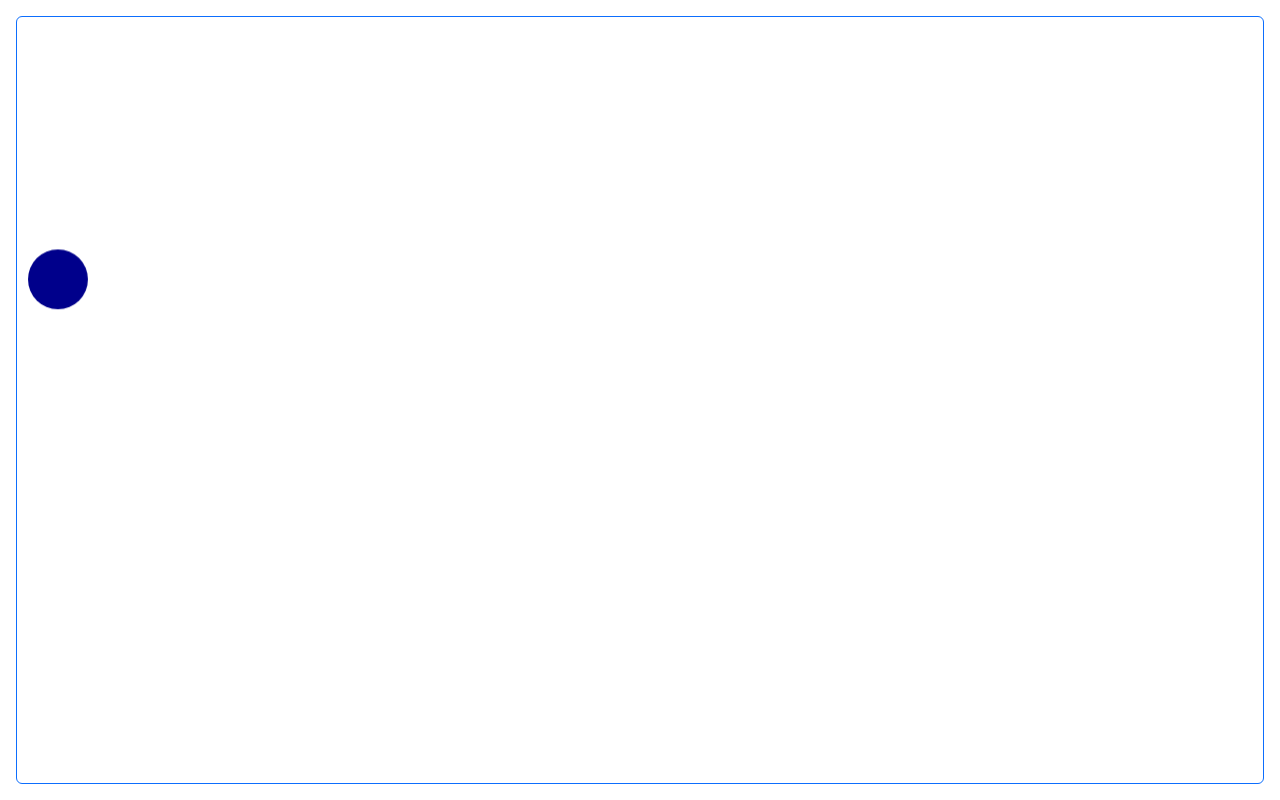
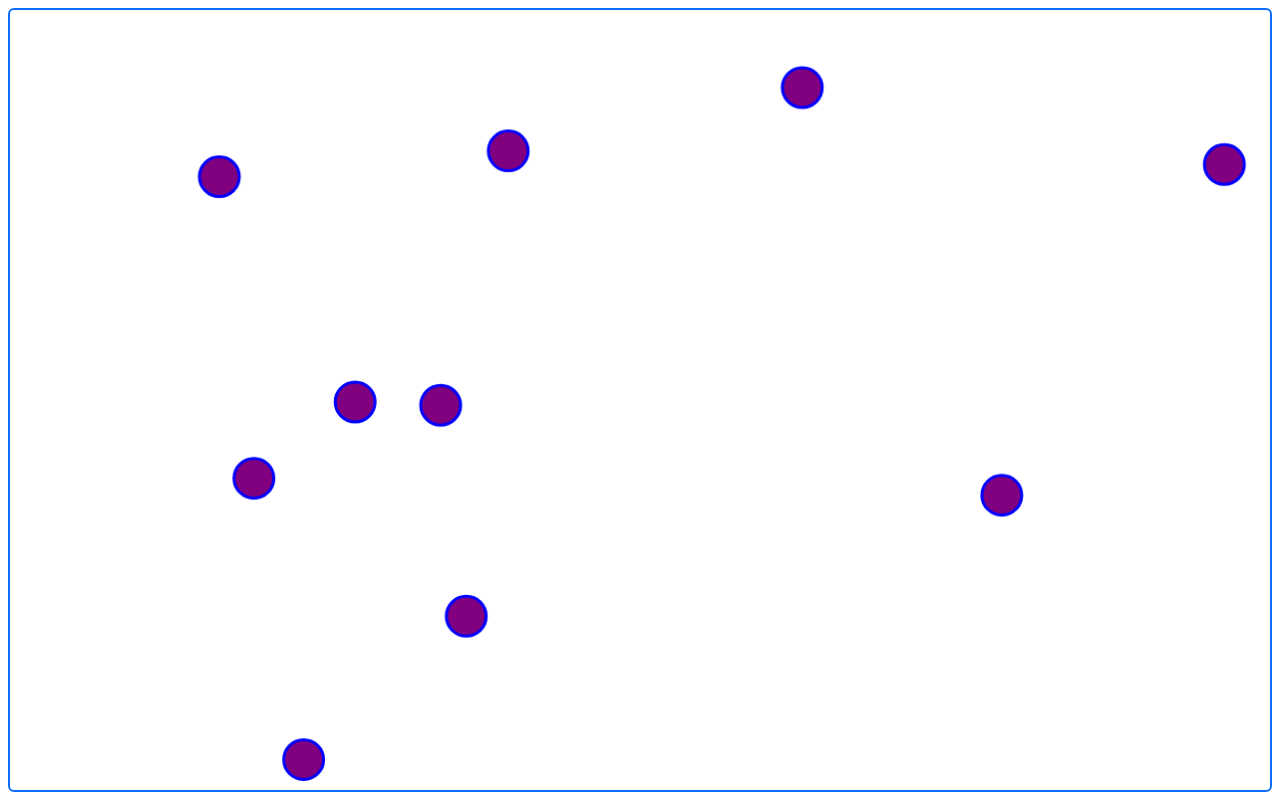
Before and after one commit to netrolite/graph-builder, a React (Vite) app: page / in a window 1280 px wide. Built offline with nearby package versions, Linux system fonts and the light colour scheme.

Commit message:
circles flying in random directions with random speed

```diff
--- a/src/App.jsx
+++ b/src/App.jsx
@@ -1,81 +1,81 @@
-import { createContext, useEffect, useRef } from "react"
+import { useEffect, useRef } from "react"
 
 export default function App() {
 	const canvasRef = useRef();
-
 	useEffect(() => {
-		window.addEventListener("resize", update);
-		update();
+		window.addEventListener("resize", resize);
+		console.log("useeffect")
+		resize();
+		draw();
 		return () => {
-			window.removeEventListener("resize", update);
+			window.removeEventListener("resize", resize);
 		}
 	}, [])
 
+	let circles = [];
+
+	function draw() {
+		const canvas = canvasRef.current;
+		/** @type {CanvasRenderingContext2D} */ const c = canvas.getContext("2d");
+
 		class Circle {
-		constructor(canvas, c, radius, velocity) {
-			this.canvas = canvas;
-			this.c = c;
+			constructor(radius, minVel, maxVel) {
+				this.x = Math.random() * (canvas.width - radius * 2) + radius;
+				this.y = Math.random() * (canvas.height - radius * 2) + radius;
+				this.vx = Math.random() * (maxVel - minVel) + minVel;
+				this.vy = Math.random() * (maxVel - minVel) + minVel;
 				this.radius = radius;
-			this.velocity = velocity;
-			this.x = Math.trunc(Math.random() * (this.canvas.width - radius * 2) + radius);
-			this.y = Math.trunc(Math.random() * (this.canvas.height - radius * 2) + radius);
-			this.dx = Math.trunc((Math.random() - 0.5) * this.velocity);
-			this.dy = Math.trunc((Math.random() - 0.5) * this.velocity);
 			}
 
 			draw() {
-			this.c.fillStyle = "darkblue";
-			this.c.beginPath();
-			this.c.arc(this.x, this.y, this.radius, 0, Math.PI * 2);
-			this.c.fill();
+				c.beginPath();
+				c.arc(this.x, this.y, this.radius, 0, Math.PI * 2);
+				c.fillStyle = "purple";
+				c.fill();
+				c.strokeStyle = "blue"
+				c.lineWidth = 3;
+				c.stroke();
 			}
 
 			update() {
-			if (this.x < this.radius || this.x > this.canvas.offsetWidth - this.radius) {
-				this.dx = -this.dx;
+				if (this.x < this.radius || this.x > canvas.width - this.radius) {
+					this.vx = -this.vx;
+				}
+				if (this.y < this.radius || this.y > canvas.height - this.radius) {
+					this.vy = -this.vy;
 				}
 
-			if (this.y < this.radius || this.y > this.canvas.offsetHeight - this.radius) {
-				this.dy = -this.dy;
-			}
-
-			this.x += this.dx;
-			this.y += this.dy;
+				this.x += this.vx;
+				this.y += this.vy;
+				this.draw();
 			}
 		}
 
-	function draw(canvas) {
-		let circle = new Circle(canvas, canvas.getContext("2d"), 30, 10);
-		circle.draw();
+		if (!circles.length) {
+			for (let i = 0; i < 10; i++) {
+				circles.push(new Circle(20, 2, 5))
+			}
+		}
 
-		// BUG: changing x or y doesn't re-draw the circle
 		function animate() {
-			console.log("animate");
 			requestAnimationFrame(animate);
-			circle.update();
+			c.clearRect(0, 0, canvas.width, canvas.height);
+			circles.forEach(item => {
+
+				item.update();
+			});
 		}
 		animate();
 	}
 
-	function resizeCanvas(canvas) {
-		canvas.style.width = "100%";
-		canvas.style.height = "100%";
-		canvas.width = canvas.offsetWidth;
-		canvas.height = canvas.offsetHeight;
-	}
-
-	function update() {
-		resizeCanvas(canvasRef.current);
-		draw(canvasRef.current);
+	function resize() {
+		canvasRef.current.width = canvasRef.current.offsetWidth;
+		canvasRef.current.height = canvasRef.current.offsetHeight;
 	}
 
 	return (
-		<main className="container-fluid p-3">
-            <canvas
-				ref={canvasRef}
-				onClick={() => paint(canvasRef.current, canvasRef.current.getContext("2d"))}
-				className="border border-primary rounded"
-			/>
+		<main className="container-fluid p-2">
+			<canvas ref={canvasRef} className="border border-2 border-primary rounded" />
 		</main>
 	)
 }
--- a/src/index.css
+++ b/src/index.css
@@ -7,3 +7,8 @@
 html, body, #root, .container-fluid {
     height: 100%;
 }
+
+canvas {
+    width: 100%;
+    height: 100%;
+}
```
Lines whose indentation alone changed are shown as unchanged.
